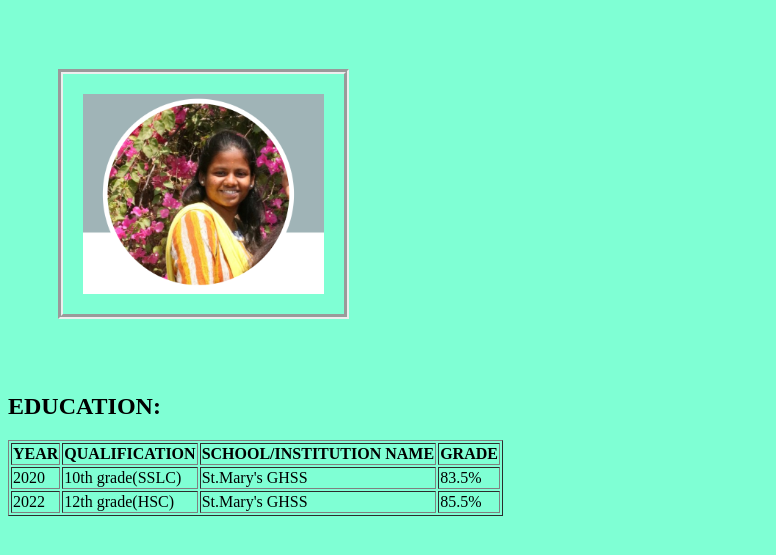
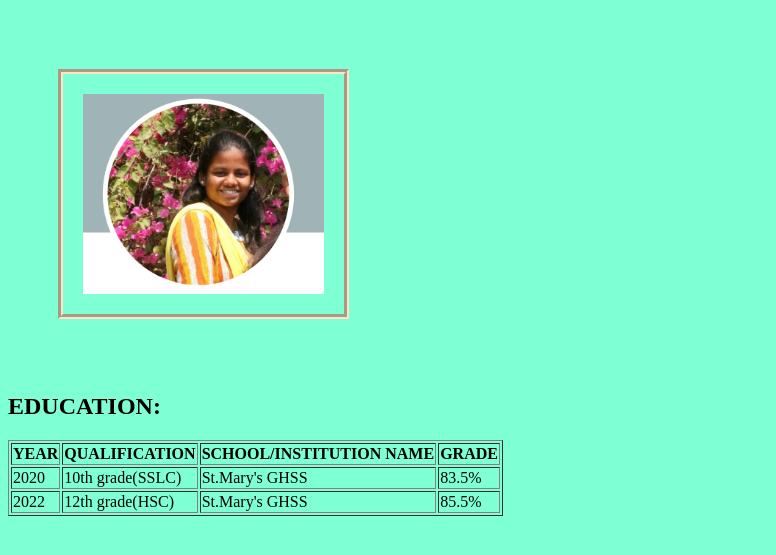
Before and after one commit to Ishwarya1219/MERN1, a plain HTML site: page day2.html in a window 1280 px wide. Shown: the part 61-616 px from the top of the page, without its empty margins (0-776 px from the left). Drawn offline with Linux system fonts and the light colour scheme.

Commit message:
day2push

```diff
--- a/day2.html
+++ b/day2.html
@@ -11,7 +11,7 @@
 padding: 20px;
 border: 5px;
 border-style: groove;
-
+border-color: bisque;
 border-image: round;
 
       }
```
